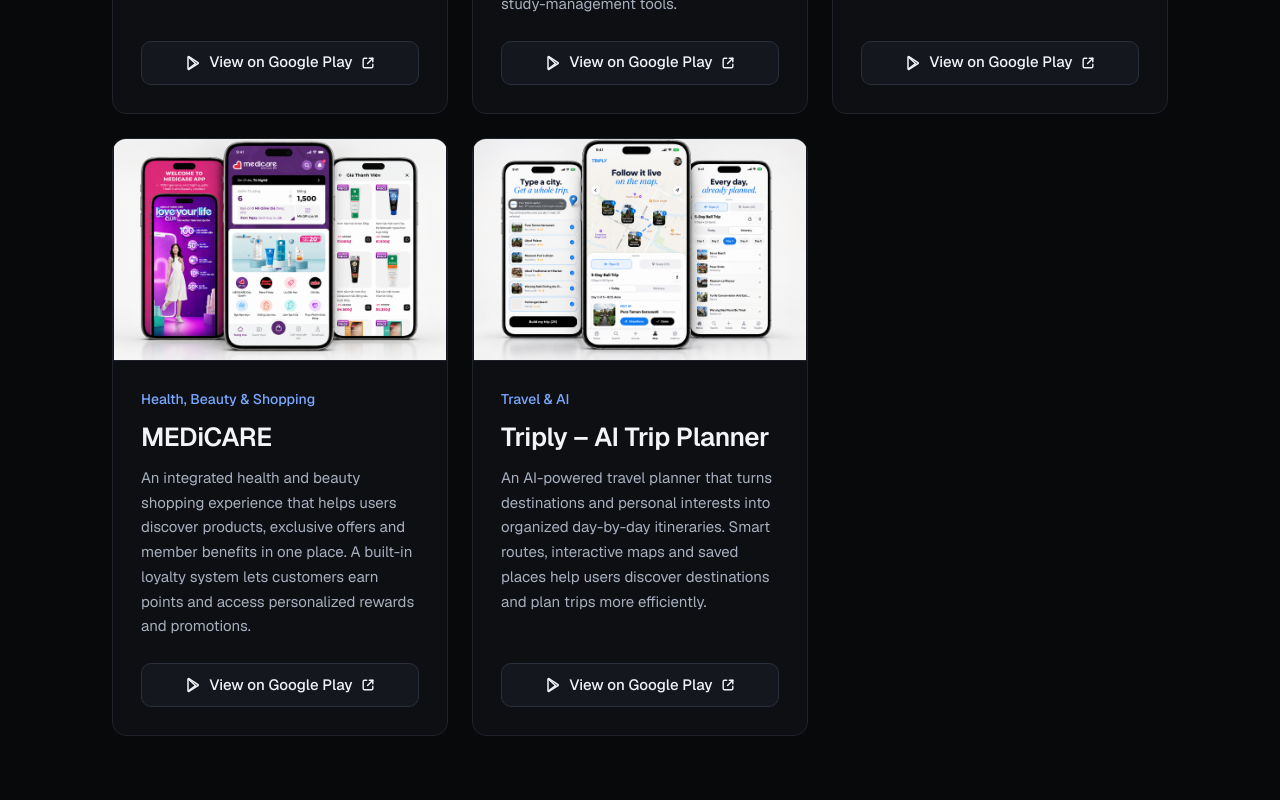
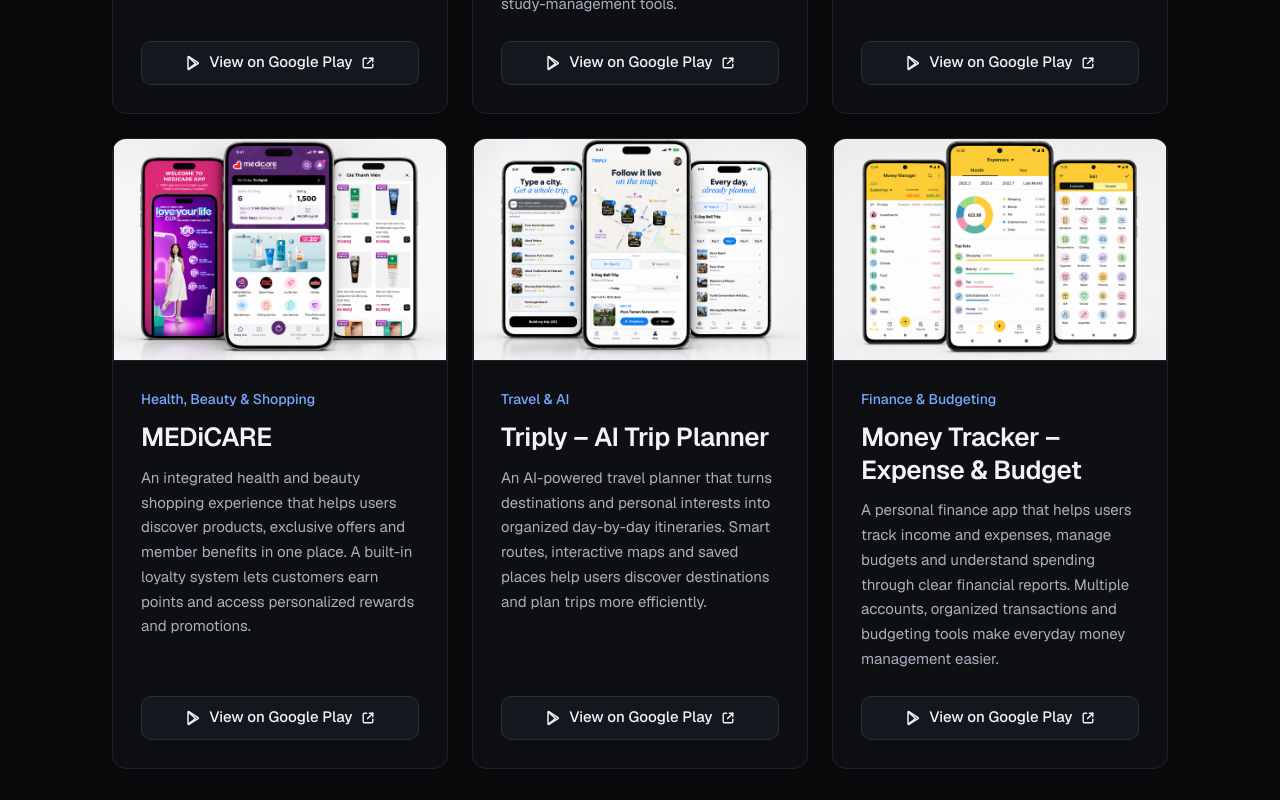
Before and after one commit to mu-spec/My-portfolio, a Next.js app: page /projects in a window 1280 px wide. Shown: the part 1080-1880 px from the top of the page. Built offline with nearby package versions, Linux system fonts and the light colour scheme.

Commit message:
feat: add Money Tracker – Expense & Budget to More Projects

```diff
--- a/src/data/more-projects.ts
+++ b/src/data/more-projects.ts
@@ -89,6 +89,22 @@
       "https://play.google.com/store/apps/details?id=com.aiside.triply&hl=en",
     order: 5,
   },
+  {
+    slug: "money-tracker-expense-budget",
+    name: "Money Tracker – Expense & Budget",
+    category: "Finance & Budgeting",
+    description:
+      "A personal finance app that helps users track income and expenses, manage budgets and understand spending through clear financial reports. Multiple accounts, organized transactions and budgeting tools make everyday money management easier.",
+    image: {
+      src: "/images/money-tracker-expense-budget.png",
+      alt: "Money Tracker – Expense & Budget portfolio image: three Android phones showing the records screen with a monthly transaction list, the chart screen with a spending donut chart and top category lists, and the edit screen with a grid of expense category icons.",
+      width: 1536,
+      height: 1024,
+    },
+    googlePlayUrl:
+      "https://play.google.com/store/apps/details?id=com.freeman.moneymanager&hl=en",
+    order: 6,
+  },
 ] as const;
 
 /** Projects in display order. */
```
Also changed, not shown: public/images/money-tracker-expense-budget.png (added).
